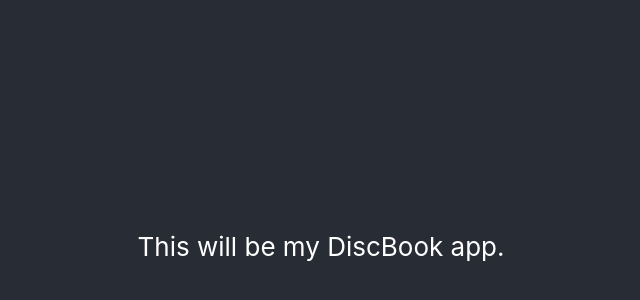
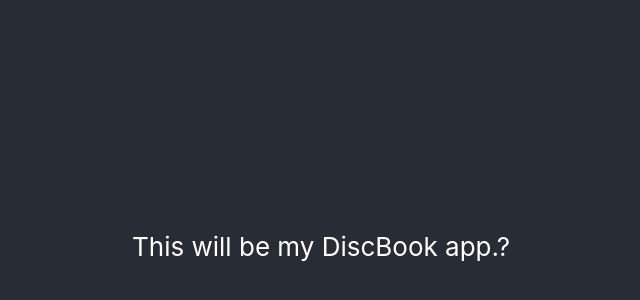
Before and after one commit to Jannis-Passalis/DiscBook-Client, a React (Create React App) app: page / in a window 1280 px wide. Shown: the part 154-454 px from the top of the page, without its empty margins (319-959 px from the left). Built offline with nearby package versions, Linux system fonts and the light colour scheme.

Commit message:
check commit

```diff
--- a/src/App.js
+++ b/src/App.js
@@ -4,7 +4,7 @@ import "./App.css";
 function App() {
   return (
     <div className="App">
-      <header className="App-header">This will be my DiscBook app.</header>
+      <header className="App-header">This will be my DiscBook app.?</header>
     </div>
   );
 }
```
